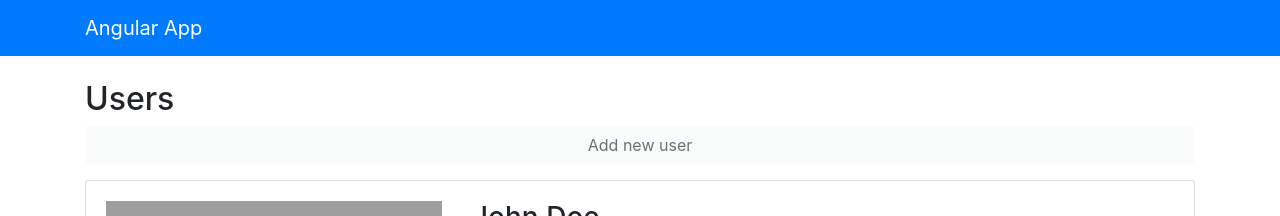
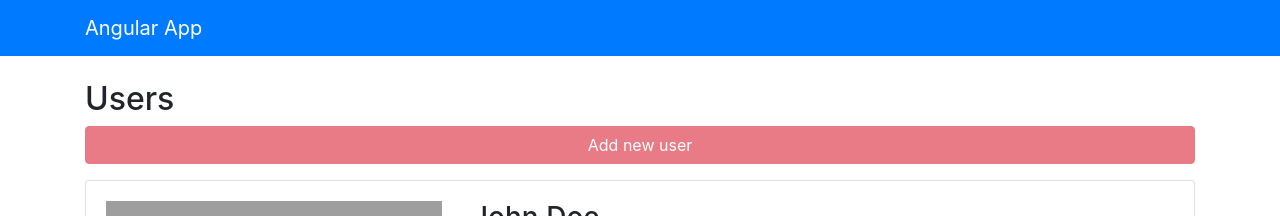
Before and after one commit to shahin1290/angular_blog_app, an Angular app: page / in a window 1280 px wide. Shown: the top 216 px of the page. Built offline with nearby package versions, Linux system fonts and the light colour scheme; grey boxes are pictures that could not be loaded.

Commit message:
Adds ngClass to add-new-user button to see whether it is enbaled or not

```diff
--- a/src/app/components/users/users.component.html
+++ b/src/app/components/users/users.component.html
@@ -1,5 +1,9 @@
 <h2>Users</h2>
-<button [disabled]="!enableAdd" class="btn btn-light btn-block mb-3">Add new user</button>
+<button
+  [disabled]="!enableAdd"
+  class="btn btn-block mb-3"
+  [ngClass]="currentClasses"
+>Add new user</button>
 <ul class="list-unstyled" *ngIf="users.length >0;else noUsers">
   <li *ngFor="let user of users" class="card card-body mb-2" [class.bg-dark]="user.isActive">
     <div class="row">
--- a/src/app/components/users/users.component.ts
+++ b/src/app/components/users/users.component.ts
@@ -8,8 +8,8 @@
 })
 export class UsersComponent implements OnInit {
   users: User[];
-  showExtended: boolean = true;
   enableAdd: boolean = false;
+  currentClasses = {}
   constructor() { }
 
   ngOnInit() {
@@ -50,6 +50,13 @@
         isActive: true
       }
     ]
+    this.setCurrentClasses()
+  }
+  setCurrentClasses(){
+    this.currentClasses = {
+      'btn-success': this.enableAdd,
+      'btn-danger': !this.enableAdd
+    }
   }
 
 }
```
